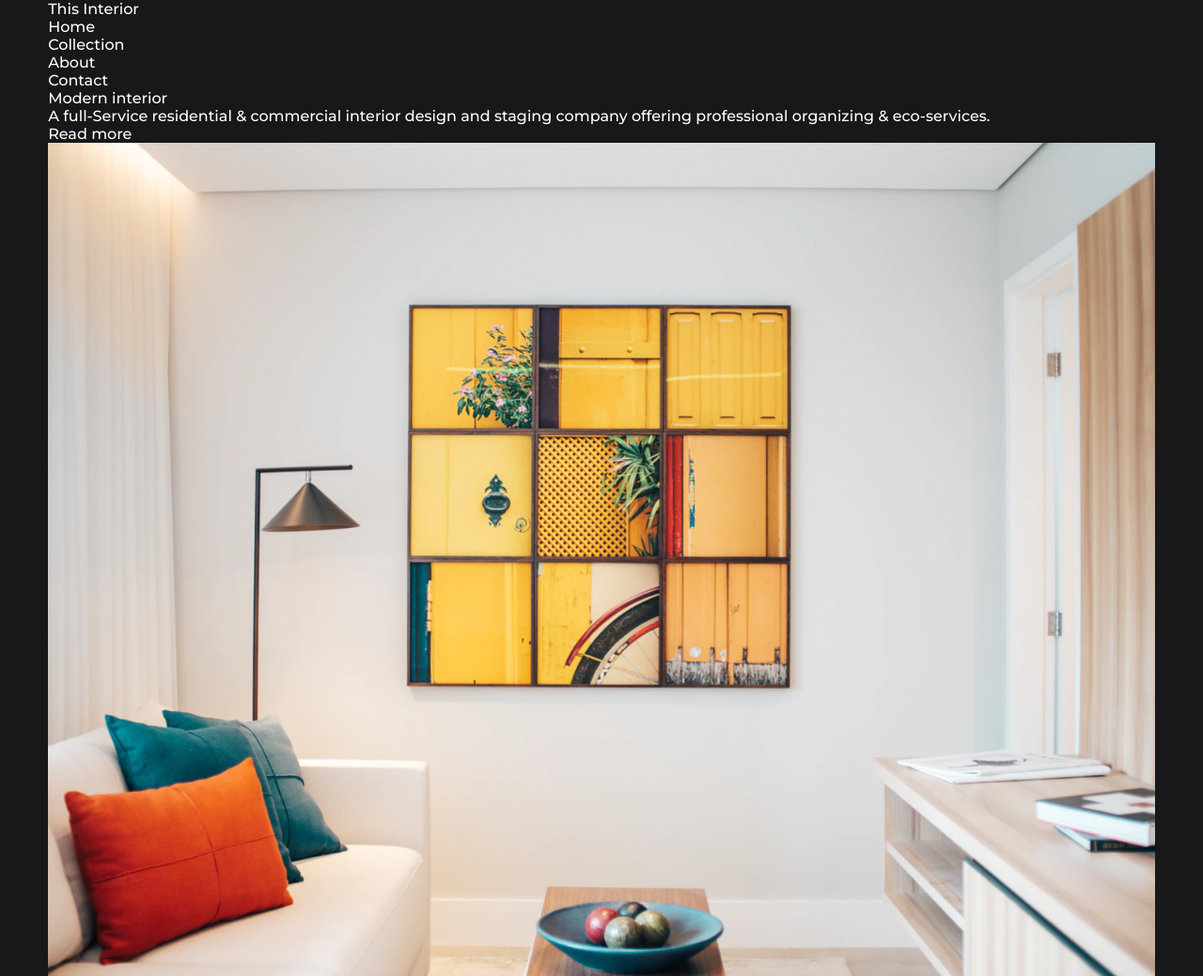
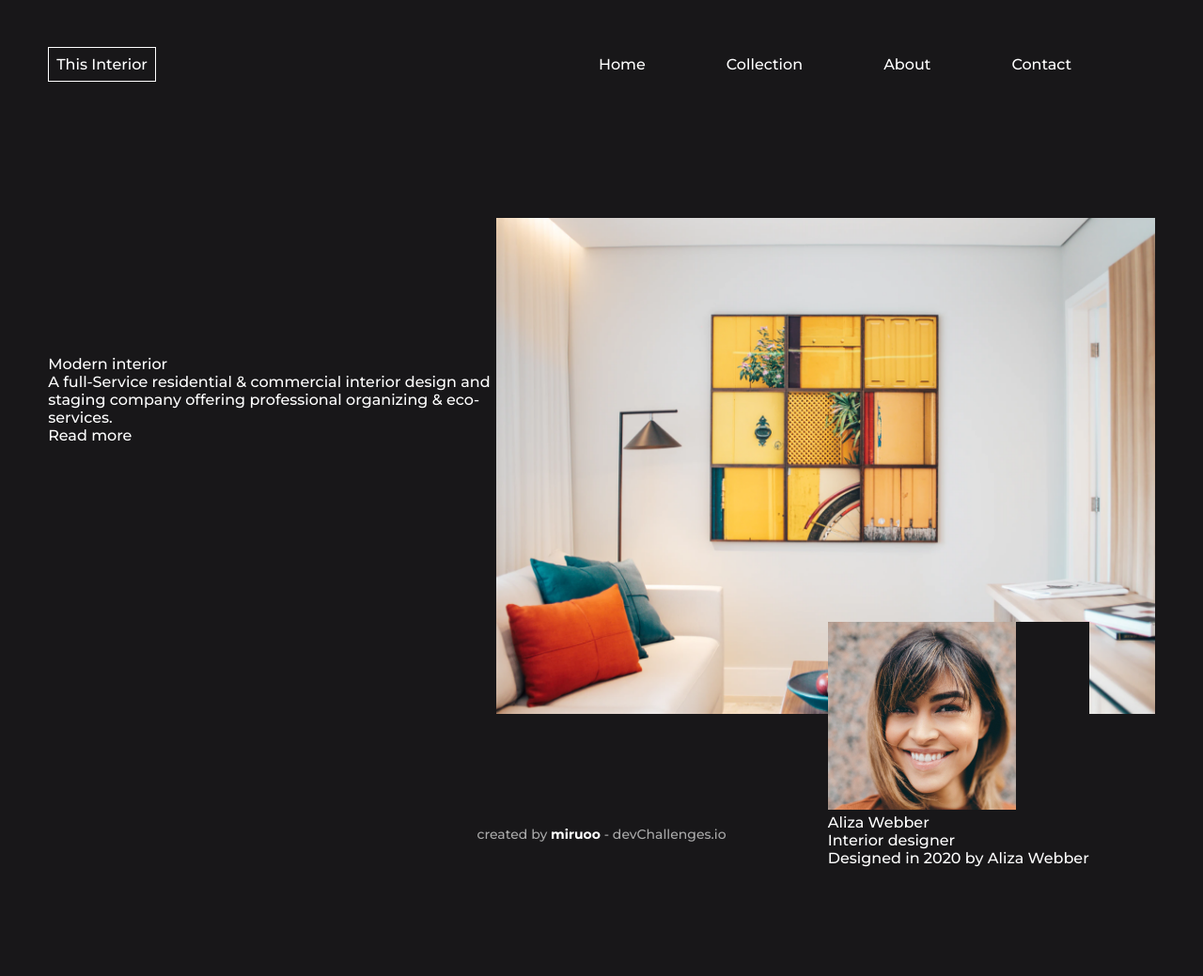
Before and after one commit to miily8310s/ch-interior, a plain HTML site: page index.html in a window 1280 px wide. Shown: the top 1039 px of the page at 94% size. After the commit the page ends 923 px from the top, so only its background shows below. Drawn offline with Linux system fonts and the light colour scheme.

Commit message:
軽くflexを適用

```diff
--- a/index.html
+++ b/index.html
@@ -31,16 +31,16 @@
   </head>
   <body>
     <div class="interior">
-      <div class="interior__header">
+      <div class="interior__header container">
         <div class="interior__header__title">This Interior</div>
-        <div class="interior__header__menus">
+        <div class="interior__header__menus container">
           <div class="interior__header__menu">Home</div>
           <div class="interior__header__menu">Collection</div>
           <div class="interior__header__menu">About</div>
           <div class="interior__header__menu">Contact</div>
         </div>
       </div>
-      <div class="interior__main">
+      <div class="interior__main container">
         <div class="interior__main__explanation">
           <p>Modern interior</p>
           <div class="interior__main__explanation__sub">
--- a/style.css
+++ b/style.css
@@ -2,6 +2,11 @@
   color: #ffffff;
   background: #181719;
   font-family: "Montserrat", sans-serif;
+}
+
+.container {
+  display: flex;
+  align-items: center;
 }
 
 .interior {
@@ -9,8 +14,37 @@
   padding: 0 4%;
 }
 
+.interior__header {
+  margin-top: 50px;
+}
+
+.interior__header__title {
+  padding: 8px;
+  border: 1px solid #ffffff;
+  width: fit-content;
+}
+
+.interior__header__menus {
+  padding-left: 40%;
+}
+
+.interior__header__menu:not(:last-child) {
+  margin-right: 86px;
+}
+
+.interior__main__images {
+  margin-top: 145px;
+  position: relative;
+}
+
+.interior__main__images__twitter {
+  position: absolute;
+  right: 10%;
+  bottom: -30%;
+}
+
 footer {
-  /* margin-top: 115px; */
+  margin-top: 115px;
   text-align: center;
   color: #a9a9a9;
   font-size: 14px;
```
